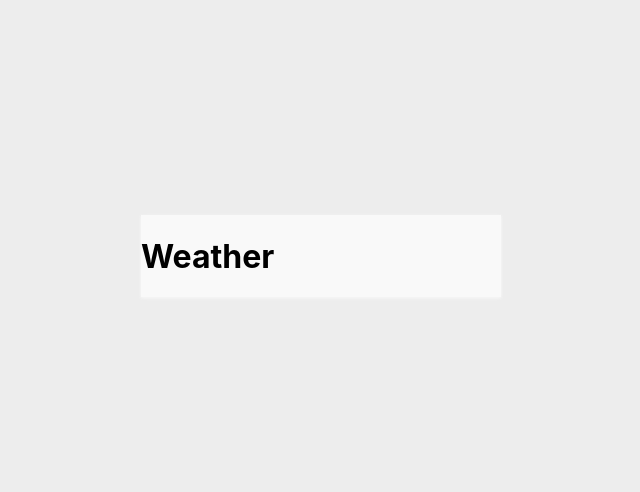
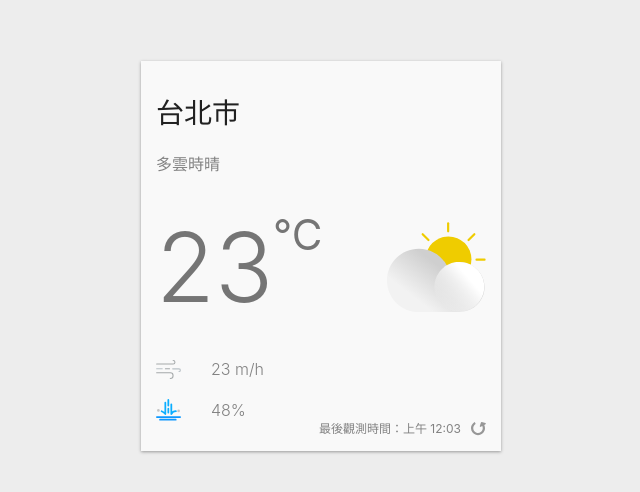
Before and after one commit to jiingler/realtime-weather-app, a JavaScript app: page / in a window 1280 px wide. Shown: the part 144-636 px from the top of the page, without its empty margins (319-959 px from the left). Built offline with nearby package versions, Linux system fonts and the light colour scheme; the HTML template or start-up script is replaced by a standard one.

Commit message:
create ui

```diff
--- a/src/App.js
+++ b/src/App.js
@@ -1,4 +1,9 @@
 import styled from '@emotion/styled';
+
+import {ReactComponent as DayCloudyIcon} from './images/day-cloudy.svg';
+import {ReactComponent as AirFlowIcon} from './images/airFlow.svg';
+import {ReactComponent as RainIcon} from './images/rain.svg';
+import {ReactComponent as RefreshIcon} from './images/refresh.svg';
 
 const Container = styled.div`
   background-color: #ededed;
@@ -9,16 +14,115 @@
 `;
 
 const WeatherCard = styled.div`
+  position: relative;
   min-width: 360px;
-  box-shadow: 0 1px 3px #f9f9f9;
+  box-shadow: 0 1px 3px 0 #999999;
   background-color: #f9f9f9;
+  box-sizing: border-box;
+  padding: 30px 15px;
 `;
 
-function App() {
+const Location = styled.div`
+  font-size: 28px;
+  color: #212121;
+  margin-bottom: 20px;
+`;
+
+const Description = styled.div`
+  font-size: 16px;
+  color: #828282;
+  margin-bottom: 30px;
+`;
+
+const CurrentWeather = styled.div`
+  display: flex;
+  justify-content: space-between;
+  align-items: center;
+  margin-bottom: 30px;
+`;
+
+const Temperature = styled.div`
+  color: #757575;
+  font-size: 96px;
+  font-weight: 300;
+  display: flex;
+`;
+
+const Celsius = styled.div`
+  font-weight: normal;
+  font-size: 42px;
+`;
+
+const AirFlow = styled.div`
+  display: flex;
+  align-items: center;
+  font-size: 16x;
+  font-weight: 300;
+  color: #828282;
+  margin-bottom: 20px;
+
+  svg {
+    width: 25px;
+    height: auto;
+    margin-right: 30px;
+  }
+`;
+
+const Rain = styled.div`
+  display: flex;
+  align-items: center;
+  font-size: 16x;
+  font-weight: 300;
+  color: #828282;
+  svg {
+    width: 25px;
+    height: auto;
+    margin-right: 30px;
+  }
+`;
+
+const Refresh = styled.div`
+  position: absolute;
+  right: 15px;
+  bottom: 15px;
+  font-size: 12px;
+  display: inline-flex;
+  align-items: flex-end;
+  color: #828282;
+
+  svg {
+    margin-left: 10px;
+    width: 15px;
+    height: 15px;
+    cursor: pointer;
+  }
+`;
+
+const DayCloudy = styled(DayCloudyIcon)`
+  flex-basis: 30%;
+`;
+
+const App = () => {
   return (
     <Container>
       <WeatherCard>
-        <h1>Weather</h1>
+        <Location>台北市</Location>
+        <Description>多雲時晴</Description>
+        <CurrentWeather>
+          <Temperature>
+            23 <Celsius>°C</Celsius>
+          </Temperature>
+          <DayCloudy />
+        </CurrentWeather>
+        <AirFlow>
+          <AirFlowIcon />23 m/h
+        </AirFlow>
+        <Rain>
+          <RainIcon />48%
+        </Rain>
+        <Refresh>
+          最後觀測時間：上午 12:03 <RefreshIcon />
+        </Refresh>
       </WeatherCard>
     </Container>
   );
```
